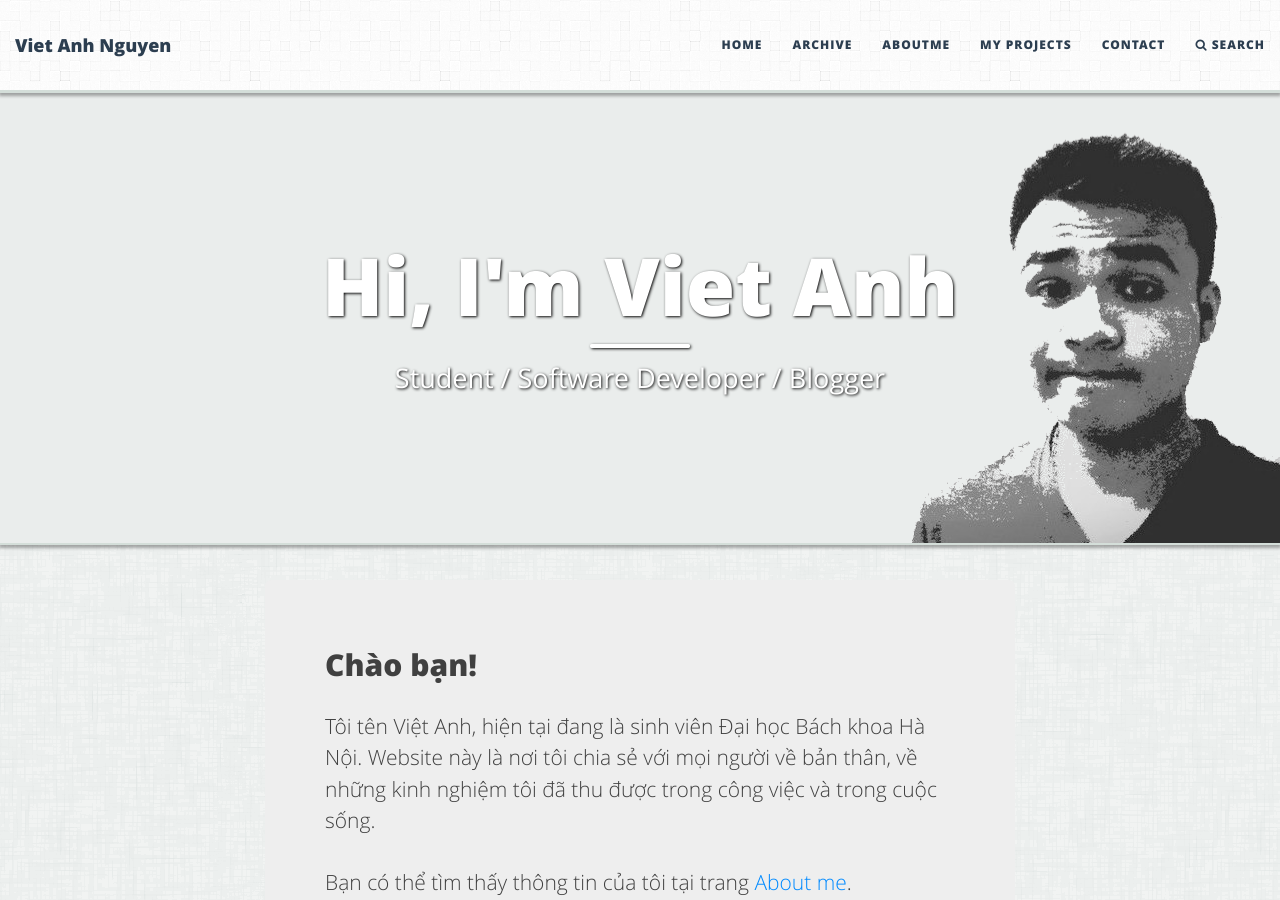
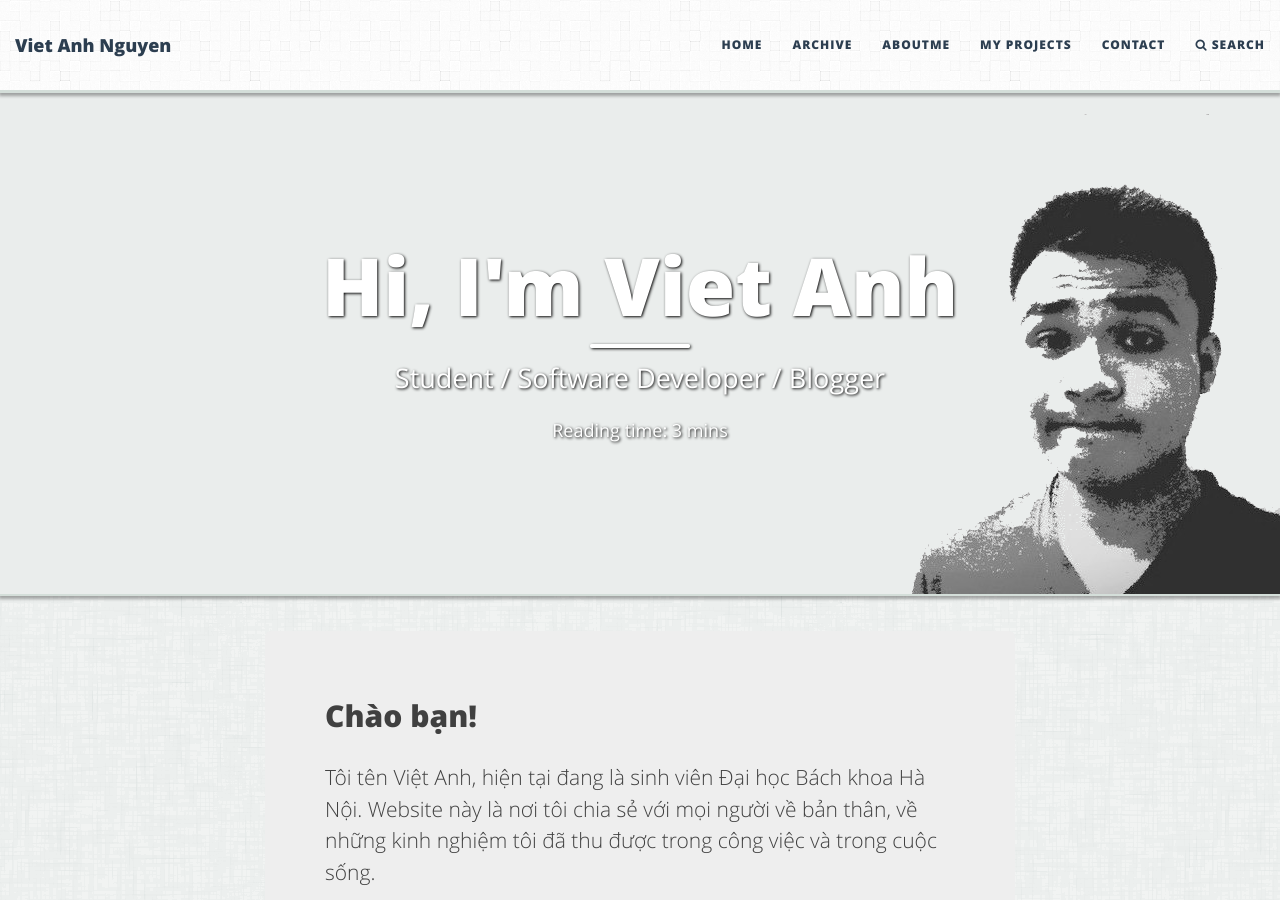
Before and after one commit to diglink/vietanhdev.github.io, a Jekyll site: the page built from index.html, in a window 1280 px wide and 900 px high. Built offline with Jekyll 4.4.1, drawn with Linux system fonts in a browser that asks for light colours; the list of posts is cut into pages by our own code.

Commit message:
update website

```diff
--- a/_includes/header.html
+++ b/_includes/header.html
@@ -36,6 +36,9 @@
 		  {% if include.type == "post" %}
 		  <span class="post-meta">Posted on {{ page.date | date: "%B %-d, %Y" }}</span>
 		  {% endif %}
+		  <br>
+		  {% include reading-time.html %}
+
         </div>
       </div>
     </div>
@@ -59,8 +62,10 @@
 		  {% endif %}
 
 		  {% if include.type == "post" %}
-		  <span class="post-meta">Posted on {{ page.date | date: "%B %-d, %Y" }} | {% include reading-time.html %}</span>
+		  <span class="post-meta">Posted on {{ page.date | date: "%B %-d, %Y" }} </span>
 		  {% endif %}
+		  <br>
+		  {% include reading-time.html %}
 
         </div>
       </div>
```
